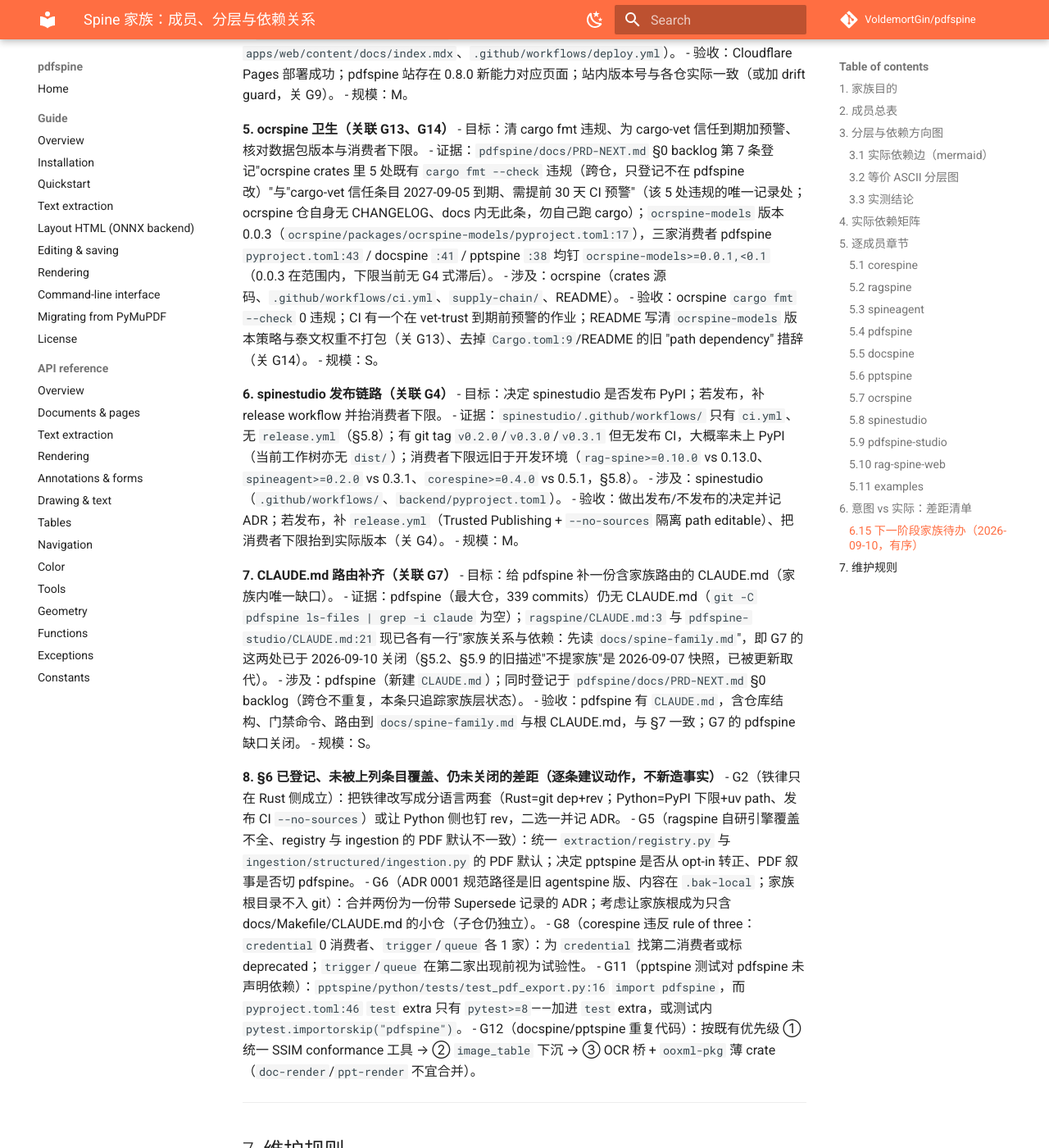
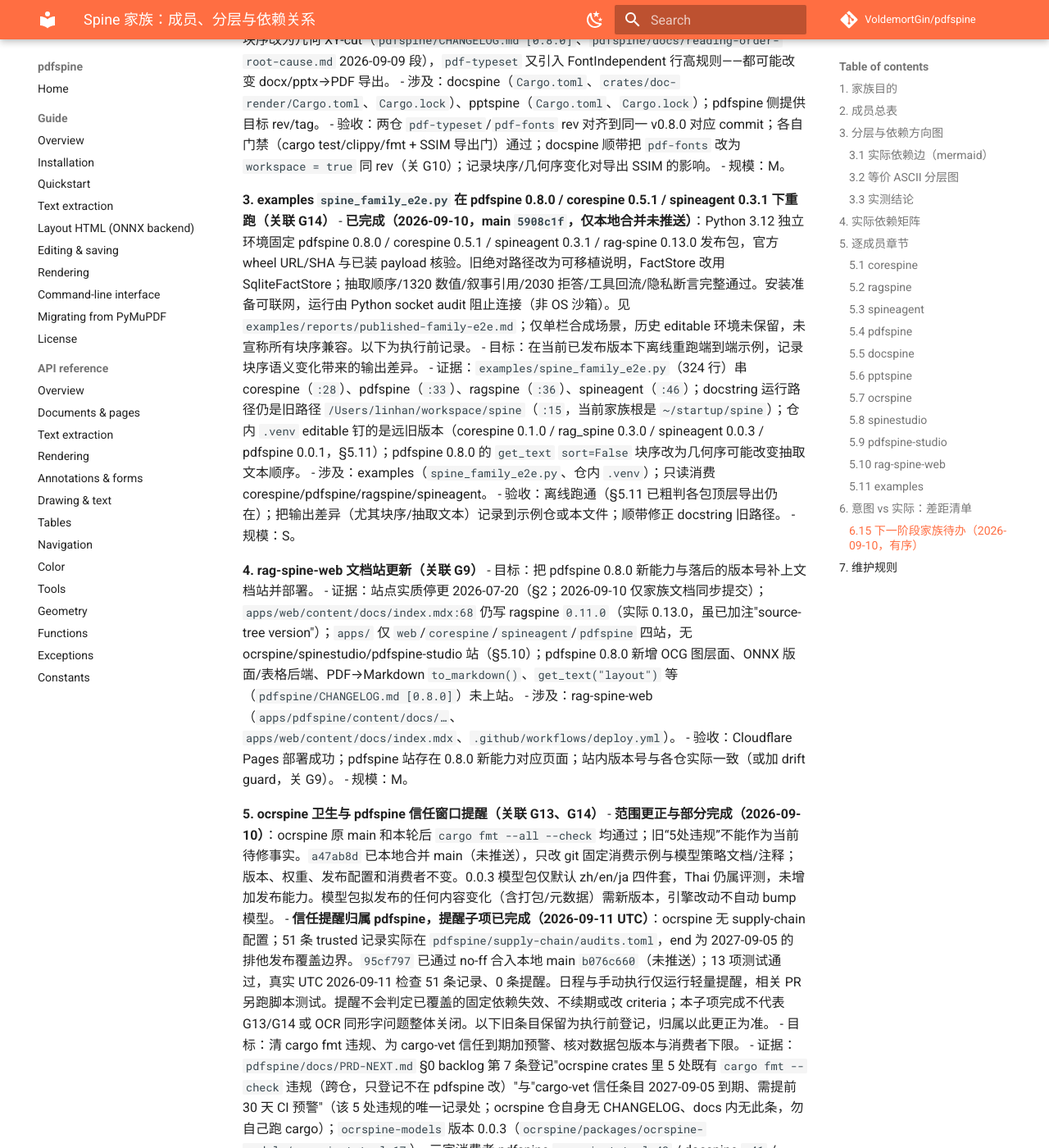
Before and after one commit to VoldemortGin/pdfspine, an MkDocs documentation site: the page built from docs/spine-family.md, in a window 1280 px wide and 1400 px high, scrolled down 19959 px. Shown: the whole window at 82% size. Built offline with MkDocs 1.6.1 and Material for MkDocs 9.7.7, drawn with Linux system fonts in a browser that asks for light colours; comment, search, counter and statistics services are not loaded; some of the changed text lies outside the part shown.

Commit message:
docs: record validated family dependency migrations

````diff
--- a/docs/spine-family.md
+++ b/docs/spine-family.md
@@ -6,6 +6,8 @@
 >
 > 数据截至 **2026-09-10**，由代码与配置实测得出（`pyproject.toml` / `Cargo.toml` / `Cargo.lock` / `uv.lock` /
 > 真实 `import` 与 `use` / `git log`），**不是仅凭意图文档**。证据路径写作 `<repo>/相对路径:行号`。
+
+> 2026-09-10 执行补记：§3/§4 与 §6 状态已按本轮本地提交更新；§2/§5 的提交数、旧工作树与环境描述保留为此前调研快照，当前迁移结果以 §6.15 的完成记录为准。未执行推送或新包发布。
 
 **本文回答的问题**
 
@@ -106,23 +108,23 @@
     pdfspine -->|"git rev e810a9c (2026-09-05), feature paddle-ocr"| ocrspine
     pdfspine -->|"PyPI >=0.0.1,<0.1 硬依赖"| ocrmodels
     docspine -->|"git rev 732975f (2026-06-25)"| ocrspine
-    docspine -->|"git rev 509a932e (07-13) pdf-typeset; dev-dep pdf-fonts rev 93214453 (07-08)"| pdfspine
+    docspine -->|"git rev f1f6ab4 (v0.8.0) pdf-typeset + dev pdf-fonts"| pdfspine
     docspine -->|"PyPI >=0.0.1,<0.1 硬依赖"| ocrmodels
     pptspine -->|"git rev 732975f (2026-06-25)"| ocrspine
-    pptspine -->|"git rev 5f1640cb (07-13) pdf-typeset + pdf-fonts"| pdfspine
+    pptspine -->|"git rev f1f6ab4 (v0.8.0) pdf-typeset + dev pdf-fonts"| pdfspine
     pptspine -->|"PyPI >=0.0.1,<0.1 硬依赖"| ocrmodels
-    pptspine -.->|"仅测试, 未声明"| pdfspine
+    pptspine -.->|"test extra: PyPI >=0.8,<0.9"| pdfspine
     spinestudio -->|"PyPI >=0.4.0 + uv path editable"| corespine
     spinestudio -->|"PyPI rag-spine>=0.10.0 + uv path editable"| ragspine
     spinestudio -->|"PyPI >=0.2.0 + uv path editable"| spineagent
     spinestudio -.->|"PyPI >=0.4 [office] 延迟 import"| pdfspine
     spinestudio -.->|"PyPI >=0.4 [office] 延迟 import"| docspine
     spinestudio -.->|"PyPI >=0.4 [office] 延迟 import"| pptspine
-    pdfstudio -->|"path ../pdfspine/crates/pdf-api, version =0.4.1 (断裂)"| pdfspine
-    examples -.->|"仅 .venv editable, 无 pyproject"| corespine
-    examples -.->|"仅 .venv editable"| ragspine
-    examples -.->|"仅 .venv editable"| spineagent
-    examples -.->|"仅 .venv editable"| pdfspine
+    pdfstudio -->|"git rev f1f6ab4, pdf-api =0.8.0, default-features=false"| pdfspine
+    examples -.->|"requirements: PyPI ==0.5.1"| corespine
+    examples -.->|"requirements: PyPI rag-spine==0.13.0"| ragspine
+    examples -.->|"requirements: PyPI ==0.3.1"| spineagent
+    examples -.->|"requirements: PyPI ==0.8.0"| pdfspine
     web -.->|"手写 MDX, 零代码依赖"| ragspine
 ```
 
@@ -133,7 +135,7 @@
 
 ```
 L3 应用     spinestudio ──────────────┐            pdfspine-studio
-             │ in-process import       │                │ path dep (=0.4.1, 断裂)
+             │ in-process import       │                │ git rev f1f6ab4 (=0.8.0)
              │ (corespine/ragspine/    │ [office]       │
              │  spineagent)            │ 延迟 import    │
              ▼                         ▼                │
@@ -148,10 +150,10 @@
 L0 底座     corespine (deps=[])        ocrspine (crate, 零依赖)
                                         └── packages/ocrspine-models → PyPI（pdfspine/docspine/pptspine 硬依赖）
 
-旁路        rag-spine-web（4 站，手写 MDX，零代码依赖）   examples（1 commit，串 corespine/pdfspine/ragspine/spineagent）
+旁路        rag-spine-web（4 站，手写 MDX，零代码依赖）   examples（发布包离线 E2E，串 corespine/pdfspine/ragspine/spineagent）
 
 其他弱边    ragspine ··[pdf]/[doc]/[ppt] 延迟 import··> pdfspine / docspine / pptspine
-            pptspine ··仅测试 import, 未声明··> pdfspine
+            pptspine ··test extra >=0.8,<0.9··> pdfspine
 ```
 
 ### 3.3 实测结论
@@ -172,23 +174,23 @@
 | **ragspine** | PyPI `>=0.1.1` + uv path editable（`pyproject.toml:39`, `:294`）；41 imports（src 25 / tests 24 处 import 行） | —（经 pdfspine 传递） | —（经 uv.lock 传递） | 自身 | **—**（0 import；仅 `dify/codegen/spineagent.py:65` 生成字符串） | PyPI `>=0.0.4` `[pdf]` 延迟 import（`pyproject.toml:85`；uv.lock 实解 0.4.0）；`extraction/extractors/pdf_spine_extractor.py:96`、`pdf_scanned_extractor.py:332` | PyPI `>=0.1.0` `[doc]` 延迟 import（`:107`）；`docspine_extractor.py:161`、`narrative_extract.py:163` | PyPI `>=0.1.0` `[ppt]` 延迟 import、opt-in（`:116`）；`pptspine_extractor.py:139` |
 | **spineagent** | PyPI `>=0.2.0` + uv path editable（`pyproject.toml`）；73 imports（src ≈50） | — | — | **—**（docstring 声明运行时组合，0 import） | 自身 | — | — | — |
 | **pdfspine** | —（1 处注释类比） | git rev `e810a9c` (2026-09-05)，feature `paddle-ocr` 门控（`crates/pdf-ocr/Cargo.toml:40`）；`paddle/mod.rs:23,38,66-67` | PyPI `>=0.0.1,<0.1` **硬依赖**（`pyproject.toml:43`）；`python/pdfspine/document.py:122` | — | — | 自身 | — | — |
-| **docspine** | — | git rev `732975f` (2026-06-25)（`Cargo.toml:29`）；`doc-ocr/src/lib.rs:22` 等 3 处 use | PyPI `>=0.0.1,<0.1` 硬依赖；`python/docspine/__init__.py:56` | — | — | git rev `509a932e` (2026-07-13) `pdf-typeset`（`Cargo.toml:40`），12 处 use；dev-dep `pdf-fonts` git rev `93214453` (2026-07-08)（`crates/doc-render/Cargo.toml`），1 处测试 use；**同仓两个 rev** | 自身 | — |
-| **pptspine** | — | git rev `732975f` (2026-06-25)（`Cargo.toml:28`）；`ppt-ocr/src/lib.rs:12` | PyPI `>=0.0.1,<0.1` 硬依赖；`python/pptspine/__init__.py:72` | — | — | git rev `5f1640cb` (2026-07-13) `pdf-typeset` + dev `pdf-fonts` 同 rev（`Cargo.toml:34,36`），19 处 use；另 **仅测试、未声明**：`python/tests/test_pdf_export.py:16 import pdfspine` | — | 自身 |
+| **docspine** | — | git rev `732975f`（未变）；`doc-ocr/src/lib.rs` | PyPI `>=0.0.1,<0.1` 硬依赖 | — | — | `pdf-typeset` + dev `pdf-fonts` 统一 workspace git rev `f1f6ab4208876b0ba867edd76cc4e5da7ad8add2`（v0.8.0）；见 `Cargo.toml`、`crates/doc-render/Cargo.toml` 和迁移报告 | 自身 | — |
+| **pptspine** | — | git rev `732975f`（未变）；`ppt-ocr/src/lib.rs` | PyPI `>=0.0.1,<0.1` 硬依赖 | — | — | `pdf-typeset` + dev `pdf-fonts` 统一 workspace git rev `f1f6ab4208876b0ba867edd76cc4e5da7ad8add2`（v0.8.0）；Python `test` extra 声明 `pdfspine>=0.8,<0.9` | — | 自身 |
 | **spinestudio** | PyPI `>=0.4.0` + uv path editable（`backend/pyproject.toml`）；5 imports | — | —（经 office 传递） | PyPI `rag-spine>=0.10.0` + uv path editable；12 imports（`chat/engine.py:5-7` 等） | PyPI `>=0.2.0` + uv path editable；6 imports（`admin/provider_factory.py:15` 等） | PyPI `>=0.4` `[office]` 延迟 import（`preview/renderer.py:56`）；不在 uv.sources | PyPI `>=0.4` `[office]` 延迟 import（`preview/renderer.py:36`） | PyPI `>=0.4` `[office]` 延迟 import（`preview/renderer.py:44`） |
-| **pdfspine-studio** | — | — | — | — | — | **path** `../pdfspine/crates/pdf-api`, `version = "=0.4.1"`（`Cargo.toml:39`），pdfspine 现为 0.8.0 → 不满足；`crates/adapters/src/pdfspine.rs:6`；测试硬读 `../../../pdfspine/fixtures/` | — | — |
-| **examples** | .venv editable（corespine 0.1.0）；3 imports | — | — | .venv editable（rag_spine 0.3.0） | .venv editable（spineagent 0.0.3） | .venv editable（pdfspine 0.0.1） | — | — |
+| **pdfspine-studio** | — | — | — | — | — | official git rev `f1f6ab4208876b0ba867edd76cc4e5da7ad8add2`、`pdf-api =0.8.0`、`default-features=false`；测试使用仓内带来源/hash/LICENSE 的两个 PDF fixture | — | — |
+| **examples** | PyPI `==0.5.1`，非 editable | — | — | PyPI `rag-spine==0.13.0`，非 editable | PyPI `==0.3.1`，非 editable | PyPI `==0.8.0`，非 editable；四包由 `requirements.txt` 固定、实际 wheel 来源/hash 验证 | — | — |
 | **rag-spine-web** | 手写 MDX | — | — | 手写 MDX（159 处文本命中） | 手写 MDX | 手写 MDX（含 docspine/pptspine 子目录） | 手写 MDX | 手写 MDX |
 | **corespine / ocrspine** | — | — | — | — | — | — | — | — |
 
 要点：
 
-- **跨仓依赖实际存在三种形式**，不是意图文档写的"一律 git dep + 钉死 rev"：
+- **当前跨仓依赖按 Rust / Python 两类来源管理**，不是意图文档写的"一律 git dep + 钉死 rev"：
   1. **Rust 侧：git dep + 钉死 rev**（pdfspine → ocrspine；docspine / pptspine → ocrspine、pdf-typeset、pdf-fonts），
      在 `[workspace.dependencies]` 一次声明。这是唯一与铁律相符的形式。
   2. **Python 侧：PyPI 版本约束 + `[tool.uv.sources]` 本地 path editable**（ragspine / spineagent / spinestudio → corespine 等）。
      发布时依靠 CI 的 `--no-sources` 把 path 层隔离掉（spineagent 有；spinestudio 无 release CI）。
      `ragspine/docs/llms/overview.md:87` 是全家族唯一坦白说明这种形式的文档。
-  3. **pdfspine-studio 的裸 `path` 依赖**，越目录直指兄弟仓工作树，且带 `=0.4.1` 精确版本。
+  3. **本轮迁移**：pdfspine-studio 已归入第 1 类（支持的固定 release rev）；examples 使用精确版本发布 wheel，未借用本地 editable 源码。
 - **`ocrspine-models` 是 PyPI 数据包**，由 `ocrspine/packages/ocrspine-models/` 发布（hatchling，`hatch_build.py`
   构建期从 `../../models/` force-include；`.github/workflows/release-models.yml` OIDC）。pdfspine / docspine / pptspine
   三家 `pyproject.toml` 同款 `ocrspine-models>=0.0.1,<0.1` **硬依赖**；spinestudio 经 `[office]` 传递带入。
@@ -384,6 +386,7 @@
 按严重度排序。每条只描述现象与建议，不做决定。
 
 **G1 · rev 三向漂移，且没有 bump 机制（最大系统性风险）**
+- 2026-09-10 补记：本轮已统一 docspine/pptspine/studio 的 PDF 来源到支持的 v0.8.0 rev；下述 PDF 三向漂移是修复前证据。OCR rev 差异与定期 bump 机制未处理，**G1 不整体关闭**。
 - 现象：同一时刻家族并存 **三个 pdfspine rev**（docspine `509a932e` 07-13、docspine dev-dep `93214453` 07-08、pptspine `5f1640cb` 07-13）
   与 **两个 ocrspine rev**（pdfspine `e810a9c` 09-05、docspine/pptspine `732975f` 06-25）。
 - 证据：`docspine/Cargo.toml:29,40`、`docspine/crates/doc-render/Cargo.toml`、`pptspine/Cargo.toml:28,34,36`、`pdfspine/crates/pdf-ocr/Cargo.toml:40`。
@@ -399,6 +402,7 @@
 - 建议：把铁律改写为"Rust 侧 git dep + rev；Python 侧 PyPI 下限 + uv path，发布 CI `--no-sources`"，或者反过来让 Python 侧也钉 rev——二选一并记 ADR。
 
 **G3 · pdfspine-studio 构建断裂、定位未确认**
+- 2026-09-10 补记：构建断裂、path 依赖和兄弟 fixture 耦合已在 `bd49256` 修复，完整 `./ci.sh` 通过；下述是修复前证据。更广的产品定位/家族根说明未在本轮处理，**只关闭构建子项**。
 - 现象：`pdfspine-studio/Cargo.toml:39` path 依赖 `=0.4.1`，pdfspine 已 0.8.0；家族 README / CLAUDE.md 未列；测试硬读兄弟仓 fixture。
 - 影响：当前 `cargo build` 不可能通过；无人引用、无 CI、无备份。
 - 建议：三选一——(a) 补远程、收进家族表、改 git dep + rev；(b) 明确为实验仓并在根 CLAUDE.md 标注；(c) 归档。
@@ -425,6 +429,7 @@
 - 建议：合并两份为一份带 Supersede 记录的 ADR；考虑让根目录成为一个只含 docs/Makefile/CLAUDE.md 的小仓（子仓保持独立）。
 
 **G7 · CLAUDE.md 路由断点**
+- 2026-09-10 补记：**G7 按原定义的三仓路由范围已关闭**：pdfspine 已有 `CLAUDE.md` 并路由到本文件；ragspine/studio 两处路由先前已补齐。家族根 `CLAUDE.md` 实际缺失，新指南明确仅在存在且可访问时读取，未伪造该文件；下述为旧快照，**不宣称家族根规则已补齐**。
 - 现象：pdfspine（最大仓）**无 CLAUDE.md**；`ragspine/CLAUDE.md` 不提家族与 corespine；`pdfspine-studio/CLAUDE.md` 不提家族。
 - 证据：`git -C pdfspine ls-files | grep -i claude` 为空；`ragspine/CLAUDE.md` grep `spine|family` 只命中路径。
 - 影响：agent 在这三个仓工作时读不到家族约束。
@@ -442,12 +447,14 @@
 - → 见 §6.15 第 4 条。
 
 **G10 · docspine 单仓两个 pdfspine rev**
+- **已关闭（2026-09-10，`249a3f7`）**：`pdf-fonts.workspace = true`，与 typeset 和锁文件同 v0.8.0 完整 rev；下述为修复前证据。
 - 现象：`pdf-typeset` 走 workspace `509a932e`，dev-dep `pdf-fonts` 在 `crates/doc-render/Cargo.toml` 单独钉 `93214453`，Cargo.lock 锁两份。
 - 影响：全量重复编译一遍 pdfspine 树；注释"复用已拉取的 checkout"失实。
 - 建议：改成 pptspine 的做法（`pdf-fonts.workspace = true`，同 rev）。
 - → 见 §6.15 第 2 条。
 
 **G11 · pptspine 测试对 pdfspine 的未声明依赖**
+- **已关闭（2026-09-10，`91e0255`）**：`test` extra 声明 `pdfspine>=0.8,<0.9`，built wheel 元数据验证；59 个 Python 测试（含 SSIM）无跳过通过。下述为修复前证据。
 - 现象：`python/tests/test_pdf_export.py:16`、`test_ssim_gate.py` `import pdfspine`，`[test]` extra 只有 pytest。
 - 建议：加进 `test` extra，或在测试内 `pytest.importorskip("pdfspine")`。
 
@@ -474,6 +481,7 @@
 > 跨仓有序待办，2026-09-10 逐仓核实。每条字段：目标 / 证据（文件:行 或数字）/ 涉及仓库与文件 / 验收 / 规模 S-M-L / 关联既有 G 条。按优先级排。注：各仓 2026-09-10 的最近提交多为家族文档同步提交，本节"停更"一律指实质功能提交（见 §2）。跨仓改动按 §7"跨仓不写入"铁律由各自仓库执行，本节只做登记与优先级。
 
 **1. pdfspine-studio 构建断裂修复（关联 G3）**
+- **已完成（2026-09-10，main `bd49256`，仅本地合并未推送）**：固定上游支持的 v0.8.0 rev，保留 `default-features=false` 并加 `=0.8.0`；两份 fixture 自包含且保留发布来源/hash/LICENSE。完整 `./ci.sh` 通过（20 tests），offline 集成 6 tests 通过；GUI/frontend 构建未验收。上游策略见 pdfspine `docs/RELEASE-PYPI.md` §F.3（`a7d0f69` 已入 main）。以下目标/证据保留为修复前记录。
 - 目标：解除 pdfspine-studio 对 pdfspine `pdf-api` 的裸 path + `=0.4.1` 精确钉版与 pdfspine 0.8.0 的冲突，恢复可编译。
 - 证据：`pdfspine-studio/Cargo.toml:38` `pdf-api = { path = "../pdfspine/crates/pdf-api", version = "=0.4.1", default-features = false }`；pdfspine 现为 0.8.0（`pdfspine` main `d0f679b`、tag `v0.8.0`@`f1f6ab4`，2026-09-10）；`crates/adapters/src/pdfspine.rs:6` `use pdf_api::{…}`；`crates/adapters/tests/pdfspine_repository.rs:11` 硬读 `../../../pdfspine/fixtures/born/render-fixture.pdf`（另 L25/48 同源、L61/96/140 读 `reading-order.pdf`）。
 - 涉及：pdfspine-studio（`Cargo.toml`、`Cargo.lock`、`crates/adapters/src/pdfspine.rs`、`crates/adapters/tests/pdfspine_repository.rs`）；pdfspine 侧需先给出 `pdf-api` 稳定版本/发布策略（见 `pdfspine/docs/PRD-NEXT.md` §0 "Family-level items"）。
@@ -481,6 +489,7 @@
 - 规模：M。
 
 **2. docspine / pptspine 的 pdfspine git rev bump 与门禁重跑（关联 G1、G10）**
+- **已完成（2026-09-10，docspine main `249a3f7`、pptspine main `91e0255`，仅本地合并未推送）**：两仓全部 PDF crate 统一 v0.8.0 完整 rev `f1f6ab4208876b0ba867edd76cc4e5da7ad8add2`，OCR rev/features 保持。docspine Rust 115 / 实际 wheel Python 63 无跳过 / 8 份原 SSIM 全 1.0000；pptspine Rust 102 / 实际 wheel Python 59 无跳过 / 18 页原 SSIM 最低 0.9999，OCR release 三行完整。两仓 fmt/clippy/check 通过，阈值 0.97 与基线均未改；LO 仅补充 advisory。证据在各自 `docs/pdfspine-v080-validation.md`。限 macOS arm64/Python 3.12；未跑完整跨平台矩阵或上传新包，docspine 既有 OCR 测试仍读取可选兄弟样本。G10 关闭；G1 只关闭 PDF rev 子项。以下为执行前记录。
 - 目标：把 docspine、pptspine 对 `pdf-typeset` / `pdf-fonts` 的 git rev 从 2026-07 旧 rev bump 到 v0.8.0 对应 commit，重跑门禁确认未被 pdfspine 的 API/语义变化弄坏。
 - 证据：docspine `Cargo.toml:39` `pdf-typeset` rev `509a932e`（2026-07-13）、`crates/doc-render/Cargo.toml:22` dev-dep `pdf-fonts` 单独钉 rev `93214453`（2026-07-08，未走 workspace）、`Cargo.toml:31` ocrspine `732975f`；pptspine `Cargo.toml:33`/`:36` `pdf-typeset` + `pdf-fonts` 同 rev `5f1640cb`（2026-07-13）、`:28` ocrspine `732975f`。两仓实质停更 2026-07-30（§2），钉的 pdfspine 停在 0.3.1~0.4 时代。pdfspine 0.8.0 把 `get_text` 在 `sort=False` 下的块序改为几何 XY-cut（`pdfspine/CHANGELOG.md [0.8.0]`、`pdfspine/docs/reading-order-root-cause.md` 2026-09-09 段），`pdf-typeset` 又引入 FontIndependent 行高规则——都可能改变 docx/pptx→PDF 导出。
 - 涉及：docspine（`Cargo.toml`、`crates/doc-render/Cargo.toml`、`Cargo.lock`）、pptspine（`Cargo.toml`、`Cargo.lock`）；pdfspine 侧提供目标 rev/tag。
@@ -488,6 +497,7 @@
 - 规模：M。
 
 **3. examples `spine_family_e2e.py` 在 pdfspine 0.8.0 / corespine 0.5.1 / spineagent 0.3.1 下重跑（关联 G14）**
+- **已完成（2026-09-10，main `5908c1f`，仅本地合并未推送）**：Python 3.12 独立环境固定 pdfspine 0.8.0 / corespine 0.5.1 / spineagent 0.3.1 / rag-spine 0.13.0 发布包，官方 wheel URL/SHA 与已装 payload 核验。旧绝对路径改为可移植说明，FactStore 改用 SqliteFactStore；抽取顺序/1320 数值/叙事引用/2030 拒答/工具回流/隐私断言完整通过。安装准备可联网，运行由 Python socket audit 阻止连接（非 OS 沙箱）。见 `examples/reports/published-family-e2e.md`；仅单栏合成场景，历史 editable 环境未保留，未宣称所有块序兼容。以下为执行前记录。
 - 目标：在当前已发布版本下离线重跑端到端示例，记录块序语义变化带来的输出差异。
 - 证据：`examples/spine_family_e2e.py`（324 行）串 corespine（`:28`）、pdfspine（`:33`）、ragspine（`:36`）、spineagent（`:46`）；docstring 运行路径仍是旧路径 `/Users/linhan/workspace/spine`（`:15`，当前家族根是 `~/startup/spine`）；仓内 `.venv` editable 钉的是远旧版本（corespine 0.1.0 / rag_spine 0.3.0 / spineagent 0.0.3 / pdfspine 0.0.1，§5.11）；pdfspine 0.8.0 的 `get_text` `sort=False` 块序改为几何序可能改变抽取文本顺序。
 - 涉及：examples（`spine_family_e2e.py`、仓内 `.venv`）；只读消费 corespine/pdfspine/ragspine/spineagent。
@@ -501,7 +511,9 @@
 - 验收：Cloudflare Pages 部署成功；pdfspine 站存在 0.8.0 新能力对应页面；站内版本号与各仓实际一致（或加 drift guard，关 G9）。
 - 规模：M。
 
-**5. ocrspine 卫生（关联 G13、G14）**
+**5. ocrspine 卫生与 pdfspine 信任窗口提醒（关联 G13、G14）**
+- **范围更正与部分完成（2026-09-10）**：ocrspine 原 main 和本轮后 `cargo fmt --all --check` 均通过；旧“5处违规”不能作为当前待修事实。`a47ab8d` 已本地合并 main（未推送），只改 git 固定消费示例与模型策略文档/注释；版本、权重、发布配置和消费者不变。0.0.3 模型包仅默认 zh/en/ja 四件套，Thai 仍属评测，未增加发布能力。模型包拟发布的任何内容变化（含打包/元数据）需新版本，引擎改动不自动 bump 模型。
+- **信任提醒归属 pdfspine，提醒子项已完成（2026-09-11 UTC）**：ocrspine 无 supply-chain 配置；51 条 trusted 记录实际在 `pdfspine/supply-chain/audits.toml`，end 为 2027-09-05 的排他发布覆盖边界。`95cf797` 已通过 no-ff 合入本地 main `b076c660`（未推送）；13 项测试通过，真实 UTC 2026-09-11 检查 51 条记录、0 条提醒。日程与手动执行仅运行轻量提醒，相关 PR 另跑脚本测试。提醒不会判定已覆盖的固定依赖失效、不续期或改 criteria；本子项完成不代表 G13/G14 或 OCR 同形字问题整体关闭。以下旧条目保留为执行前登记，归属以此更正为准。
 - 目标：清 cargo fmt 违规、为 cargo-vet 信任到期加预警、核对数据包版本与消费者下限。
 - 证据：`pdfspine/docs/PRD-NEXT.md` §0 backlog 第 7 条登记"ocrspine crates 里 5 处既有 `cargo fmt --check` 违规（跨仓，只登记不在 pdfspine 改）"与"cargo-vet 信任条目 2027-09-05 到期、需提前 30 天 CI 预警"（该 5 处违规的唯一记录处；ocrspine 仓自身无 CHANGELOG、docs 内无此条，勿自己跑 cargo）；`ocrspine-models` 版本 0.0.3（`ocrspine/packages/ocrspine-models/pyproject.toml:17`），三家消费者 pdfspine `pyproject.toml:43` / docspine `:41` / pptspine `:38` 均钉 `ocrspine-models>=0.0.1,<0.1`（0.0.3 在范围内，下限当前无 G4 式滞后）。
 - 涉及：ocrspine（crates 源码、`.github/workflows/ci.yml`、`supply-chain/`、README）。
@@ -516,6 +528,7 @@
 - 规模：M。
 
 **7. CLAUDE.md 路由补齐（关联 G7）**
+- **已完成（2026-09-10，按本条原定义范围，`3720e44` 已入 main）**：新 `pdfspine/CLAUDE.md` 覆盖13crate/门禁/环境/家族路由，pdfspine PRD §0 #12 已验收。ragspine/studio 的路由先前已完成。**家族根 `CLAUDE.md` 仍不存在**，新指南条件读取；这是独立事实，不是本条或 G7 的未完成前提。本次未新增根规则，未解决 G6。以下为执行前记录。
 - 目标：给 pdfspine 补一份含家族路由的 CLAUDE.md（家族内唯一缺口）。
 - 证据：pdfspine（最大仓，339 commits）仍无 CLAUDE.md（`git -C pdfspine ls-files | grep -i claude` 为空）；`ragspine/CLAUDE.md:3` 与 `pdfspine-studio/CLAUDE.md:21` 现已各有一行"家族关系与依赖：先读 `docs/spine-family.md`"，即 G7 的这两处已于 2026-09-10 关闭（§5.2、§5.9 的旧描述"不提家族"是 2026-09-07 快照，已被更新取代）。
 - 涉及：pdfspine（新建 `CLAUDE.md`）；同时登记于 `pdfspine/docs/PRD-NEXT.md` §0 backlog（跨仓不重复，本条只追踪家族层状态）。
@@ -527,7 +540,7 @@
 - G5（ragspine 自研引擎覆盖不全、registry 与 ingestion 的 PDF 默认不一致）：统一 `extraction/registry.py` 与 `ingestion/structured/ingestion.py` 的 PDF 默认；决定 pptspine 是否从 opt-in 转正、PDF 叙事是否切 pdfspine。
 - G6（ADR 0001 规范路径是旧 agentspine 版、内容在 `.bak-local`；家族根目录不入 git）：合并两份为一份带 Supersede 记录的 ADR；考虑让家族根成为只含 docs/Makefile/CLAUDE.md 的小仓（子仓仍独立）。
 - G8（corespine 违反 rule of three：`credential` 0 消费者、`trigger`/`queue` 各 1 家）：为 `credential` 找第二消费者或标 deprecated；`trigger`/`queue` 在第二家出现前视为试验性。
-- G11（pptspine 测试对 pdfspine 未声明依赖）：`pptspine/python/tests/test_pdf_export.py:16` `import pdfspine`，而 `pyproject.toml:46` `test` extra 只有 `pytest>=8`——加进 `test` extra，或测试内 `pytest.importorskip("pdfspine")`。
+- G11 **已关闭**：pptspine `91e0255` 已在 `test` extra 声明 `pdfspine>=0.8,<0.9`，见 §6.15 第 2 条；移出未完成队列。
 - G12（docspine/pptspine 重复代码）：按既有优先级 ① 统一 SSIM conformance 工具 → ② `image_table` 下沉 → ③ OCR 桥 + `ooxml-pkg` 薄 crate（`doc-render`/`ppt-render` 不宜合并）。
 
 ---
````
